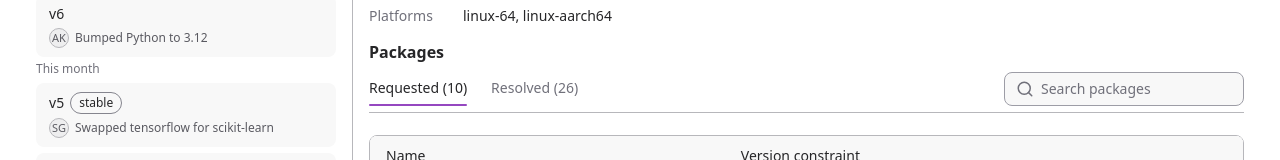
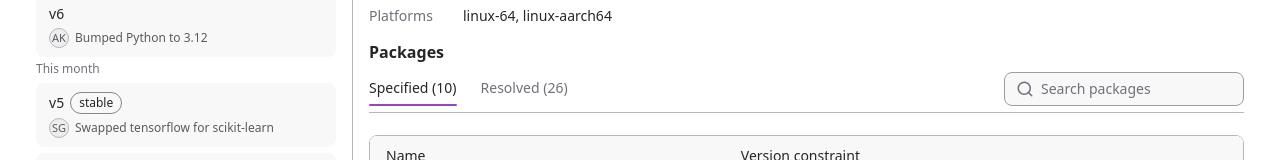
Before and after one commit to smeragoel/nebi-client-prototype, a React (Vite) app: page /projects/oci-registry in a window 1280 px wide. Shown: the part 415-575 px from the top of the page. Built offline with nearby package versions, Linux system fonts and the light colour scheme.

Commit message:
Rename the Requested packages tab to Specified
Matches the live 01d frames (2898:9525 and siblings); Dharhas's label
from user testing (14 Oct).

Co-Authored-By: Claude Opus 5.5 <noreply@anthropic.com>

```diff
--- a/src/components/details/VersionPanel.tsx
+++ b/src/components/details/VersionPanel.tsx
@@ -376,7 +376,7 @@ function EnvironmentSpec({ project, version: v }: { project: Project; version: V
         <Tabs value={tab} onValueChange={(t) => setTab(t as typeof tab)}>
           <div className="flex items-end justify-between gap-2 border-border border-b pb-1.5">
             <TabsList variant="underline" className="border-0">
-              <TabsTab value="requested">Requested ({v.requested.length})</TabsTab>
+              <TabsTab value="requested">Specified ({v.requested.length})</TabsTab>
               <TabsTab value="resolved">Resolved ({resolved.length})</TabsTab>
               <TabsIndicator />
             </TabsList>
```
